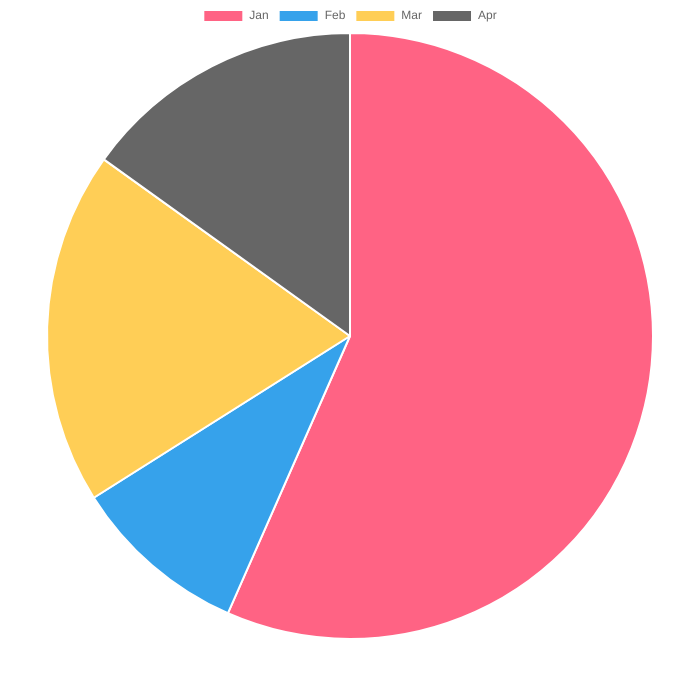
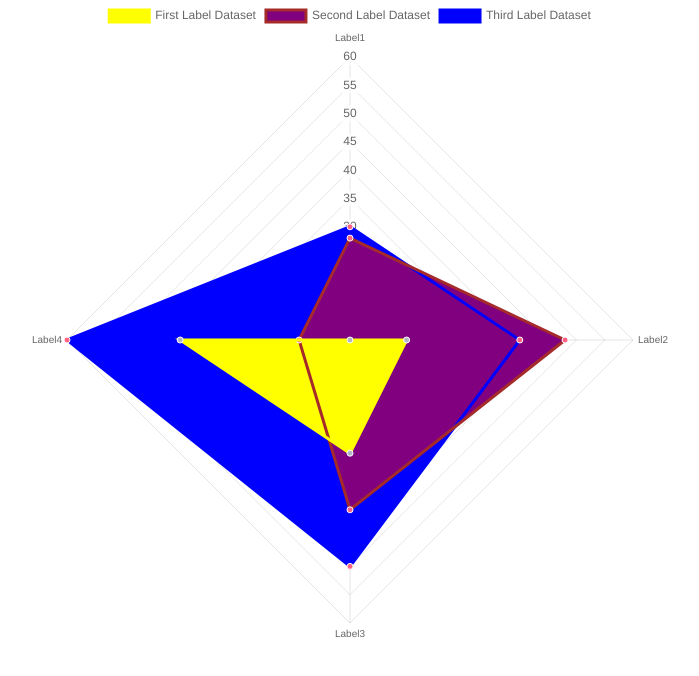
Before and after one commit to devashishkumar/angular-libraries-project, an Angular app: page / in a window 1280 px wide. Shown: the top 676 px of the page, without its empty margins (290-989 px from the left). Built offline with nearby package versions, Linux system fonts and the light colour scheme.

Commit message:
add doughnut/polarArea/radar chart

```diff
--- a/projects/chart-angular/package.json
+++ b/projects/chart-angular/package.json
@@ -1,6 +1,6 @@
 {
   "name": "chart-angular",
-  "version": "1.1.0",
+  "version": "1.2.0",
   "peerDependencies": {
     "@angular/common": "^9.1.13",
     "@angular/core": "^9.1.13"
--- a/src/app/chart-lib-testing/chart-lib-testing.component.html
+++ b/src/app/chart-lib-testing/chart-lib-testing.component.html
@@ -1,2 +1,2 @@
-<chart-angular [chartConfig]="pieChartConfig" [chartType]="'pie'" (labelClicked)="ourMethod($event)"
+<chart-angular [chartConfig]="radarChartConfig" [chartType]="'radar'" (labelClicked)="ourMethod($event)"
     [isLabelShow]="true" (chartClicked)="chartClicked($event)"></chart-angular>
--- a/src/app/chart-lib-testing/chart-lib-testing.component.ts
+++ b/src/app/chart-lib-testing/chart-lib-testing.component.ts
@@ -20,7 +20,7 @@ export class ChartLibTestingComponent implements OnInit {
       backgroundColor: 'brown',
       borderColor: 'rgb(255, 99, 132)',
       data: [20, 25, 30]
-    },{
+    }, {
       label: 'March',
       backgroundColor: 'purple',
       borderColor: 'rgb(255, 99, 132)',
@@ -29,7 +29,7 @@ export class ChartLibTestingComponent implements OnInit {
   };
 
   pieChartConfig = {
-    labels: ['Jan','Feb','Mar', 'Apr'],
+    labels: ['Jan', 'Feb', 'Mar', 'Apr'],
     datasets: [
       {
         data: [300, 50, 100, 80],
@@ -48,6 +48,87 @@ export class ChartLibTestingComponent implements OnInit {
       }]
   };
 
+  doughnutChartConfig = {
+    labels: ['Jan', 'Feb', 'Mar'],
+    datasets: [
+      {
+        data: [300, 50, 100],
+        backgroundColor: [
+          "#FF6384",
+          "#36A2EB",
+          "#FFCE56"
+        ],
+        hoverBackgroundColor: [
+          "#FF6384",
+          "#36A2EB",
+          "#FFCE56"
+        ]
+      }]
+  };
+
+  polarChartConfig = {
+    datasets: [{
+      data: [
+        11,
+        16,
+        7,
+        3,
+        14
+      ],
+      backgroundColor: [
+        "#FF6384",
+        "#4BC0C0",
+        "#FFCE56",
+        "#E7E9ED",
+        "#36A2EB"
+      ],
+      label: 'My dataset'
+    }],
+    labels: [
+      "Jan",
+      "Feb",
+      "March",
+      "April",
+      "May"
+    ]
+  };
+
+  radarChartConfig = {
+    labels: ['Label1', 'Label2', 'Label3', 'Label4'],
+    datasets: [
+        {
+            label: 'First Label Dataset',
+            backgroundColor: 'yellow',
+            borderColor: 'yellow',
+            pointBackgroundColor: 'rgba(179,181,198,1)',
+            pointBorderColor: '#fff',
+            pointHoverBackgroundColor: '#fff',
+            pointHoverBorderColor: 'rgba(179,181,198,1)',
+            data: [10, 20, 30, 40]
+        },
+        {
+            label: 'Second Label Dataset',
+            backgroundColor: 'purple',
+            borderColor: 'brown',
+            pointBackgroundColor: 'rgba(255,99,132,1)',
+            pointBorderColor: '#fff',
+            pointHoverBackgroundColor: '#fff',
+            pointHoverBorderColor: 'rgba(255,99,132,1)',
+            data: [28, 48, 40, 19]
+        },
+        {
+            label: 'Third Label Dataset',
+            backgroundColor: 'blue',
+            borderColor: 'blue',
+            pointBackgroundColor: 'rgba(255,99,132,1)',
+            pointBorderColor: '#fff',
+            pointHoverBackgroundColor: '#fff',
+            pointHoverBorderColor: 'rgba(255,99,132,1)',
+            data: [30, 40, 50, 60]
+        }
+    ]
+};
+
   constructor() { }
 
   ngOnInit(): void {
```
Also changed, not shown: projects/chart-angular/README.md. Lines whose indentation alone changed are shown as unchanged.
